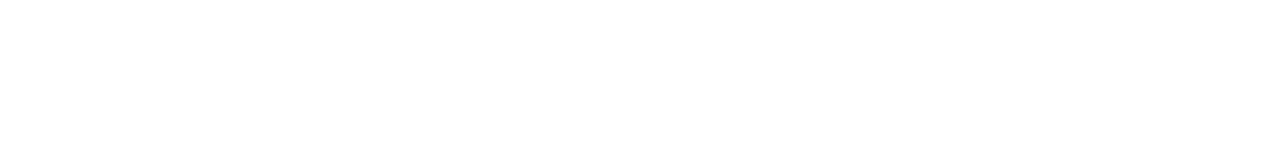
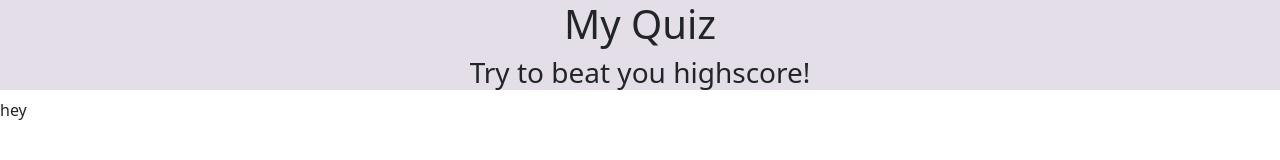
Before and after one commit to Gsandman8/Quiz-Game-Project, a plain HTML site: page index.html in a window 1280 px wide. Drawn offline with nearby package versions, Linux system fonts and the light colour scheme.

Commit message:
Added basic structure

```diff
--- a/assets/style.css
+++ b/assets/style.css
@@ -0,0 +1,8 @@
+:root{
+    --grey: #E3DEE8;
+}
+.container-xxl{
+    text-align: center;
+    background-color: var(--grey);
+    width:100%
+}
--- a/index.html
+++ b/index.html
@@ -5,9 +5,30 @@
     <meta name="viewport" content="width=device-width, initial-scale=1.0">
     <title>Quiz Game</title>
     <link rel="stylesheet" href="assets/reset.css"/>
+    <link href="https://cdn.jsdelivr.net/npm/bootstrap@5.3.2/dist/css/bootstrap.min.css" rel="stylesheet" integrity="sha384-T3c6CoIi6uLrA9TneNEoa7RxnatzjcDSCmG1MXxSR1GAsXEV/Dwwykc2MPK8M2HN" crossorigin="anonymous">
     <link rel="stylesheet" href="assets/style.css"/>
 </head>
 <body>
+    <header class="container-xxl">
+        <h1>My Quiz</h1>
+        <h3>Try to beat you highscore!</h3>
+
+    </header>
+    <div class="row align-items-end">
+        <div class="col">
+            hey
+        </div>
+        <div class="col">
+            <div class="container">
+
+            </div>
+        </div>
+        <div class="col">
+            <div>
+
+            </div>
+        </div>
+    </div>
 
 <script src="assets/script.js"></script>
 </body>
```
